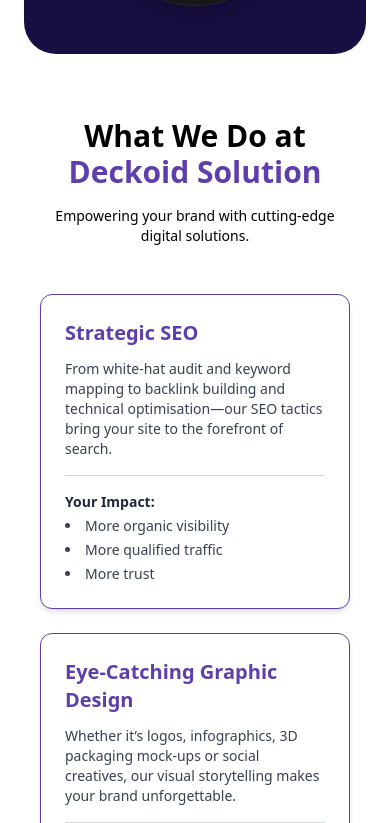
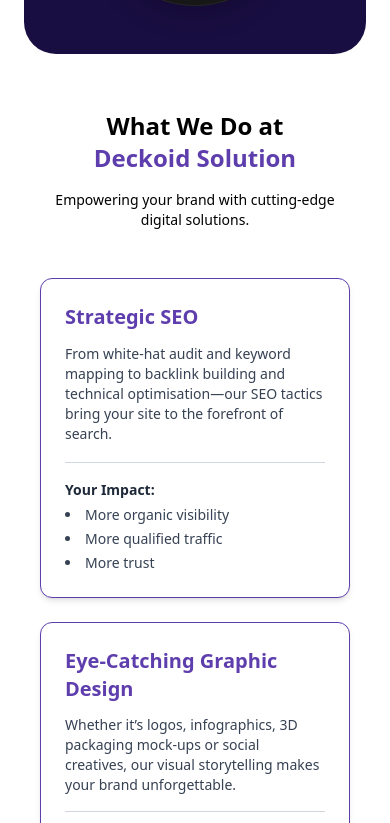
Before and after one commit to raxitzora/Deckoid, a Next.js app: page /About in a window 390 px wide. Shown: the part 5461-6284 px from the top of the page. Built offline with nearby package versions, Linux system fonts and the light colour scheme.

Commit message:
Update Why.jsx

```diff
--- a/app/About/component/Why.jsx
+++ b/app/About/component/Why.jsx
@@ -40,7 +40,7 @@
   const cardRef = useRef(null);
 
   const handleMouseMove = (e) => {
-    if (window.innerWidth < 768) return; // Disable 3D tilt on small devices
+    if (window.innerWidth < 768) return;
 
     const card = cardRef.current;
     const rect = card.getBoundingClientRect();
@@ -97,7 +97,7 @@
   const reduceMotion = useReducedMotion();
 
   return (
-    <div ref={sectionRef} className="bg-white py-16 px-4 sm:px-10 lg:px-20">
+    <div ref={sectionRef} className="bg-white py-14 px-4 sm:px-6 md:px-10 lg:px-20">
       {/* Title */}
       <motion.div
         initial={{ opacity: 0, y: 30 }}
@@ -105,7 +105,7 @@
         transition={{ duration: 0.5, ease: "easeOut" }}
         className="text-center mb-12"
       >
-        <h2 className="text-3xl sm:text-5xl font-extrabold text-black">
+        <h2 className="text-2xl sm:text-3xl md:text-4xl lg:text-5xl font-extrabold text-black">
           What We Do at{" "}
           <motion.span
             initial={{ scale: 0.95 }}
@@ -116,7 +116,7 @@
             Deckoid Solution
           </motion.span>
         </h2>
-        <p className="text-black mt-4 text-sm sm:text-lg">
+        <p className="text-black mt-4 text-sm sm:text-base md:text-lg">
           Empowering your brand with cutting-edge digital solutions.
         </p>
       </motion.div>
@@ -131,7 +131,7 @@
         {services.map((service, index) => (
           <motion.div key={index} variants={!reduceMotion ? cardVariant : {}}>
             <Card3D>
-              <div className="border border-[#5e3ead] bg-white rounded-xl p-6 shadow-md hover:shadow-xl transition-all duration-200">
+              <div className="border border-[#5e3ead] bg-white rounded-xl p-6 shadow-md hover:shadow-xl transition-all duration-200 min-h-[320px] flex flex-col justify-between">
                 <h3 className="text-xl font-bold text-[#5e3ead] mb-3">
                   {service.title}
                 </h3>
```
